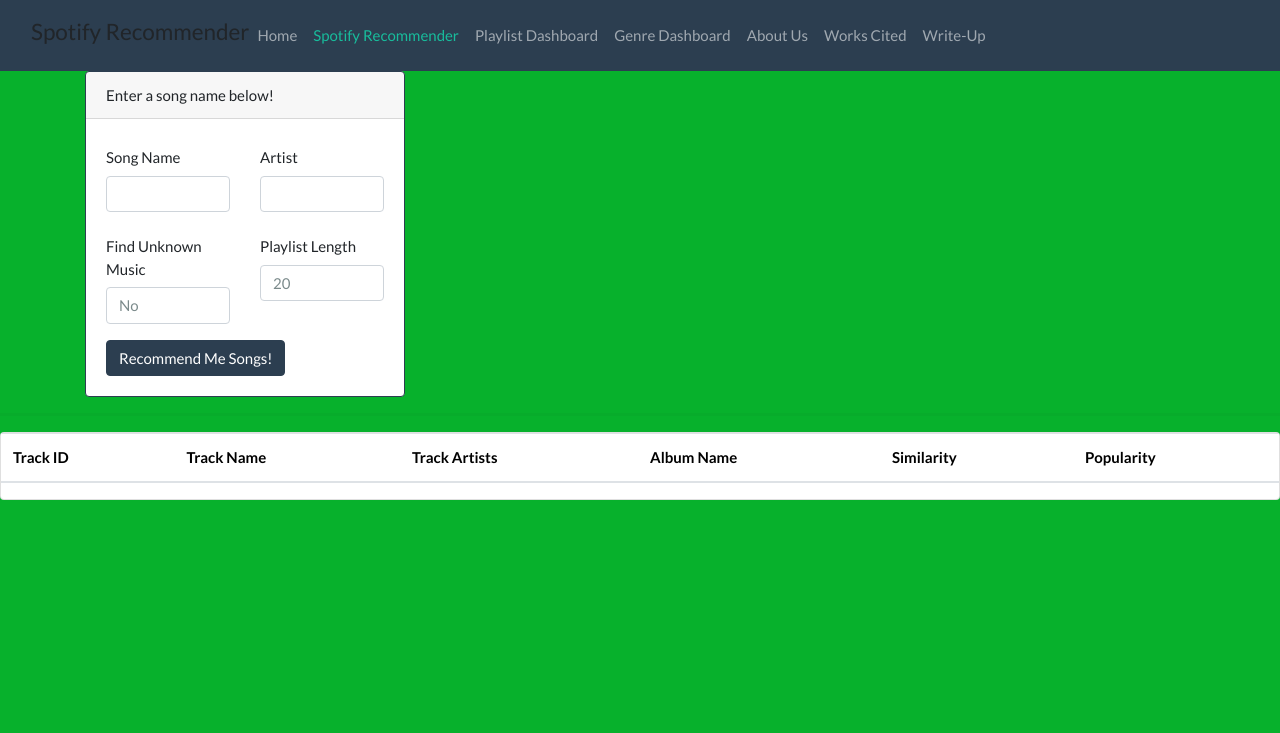
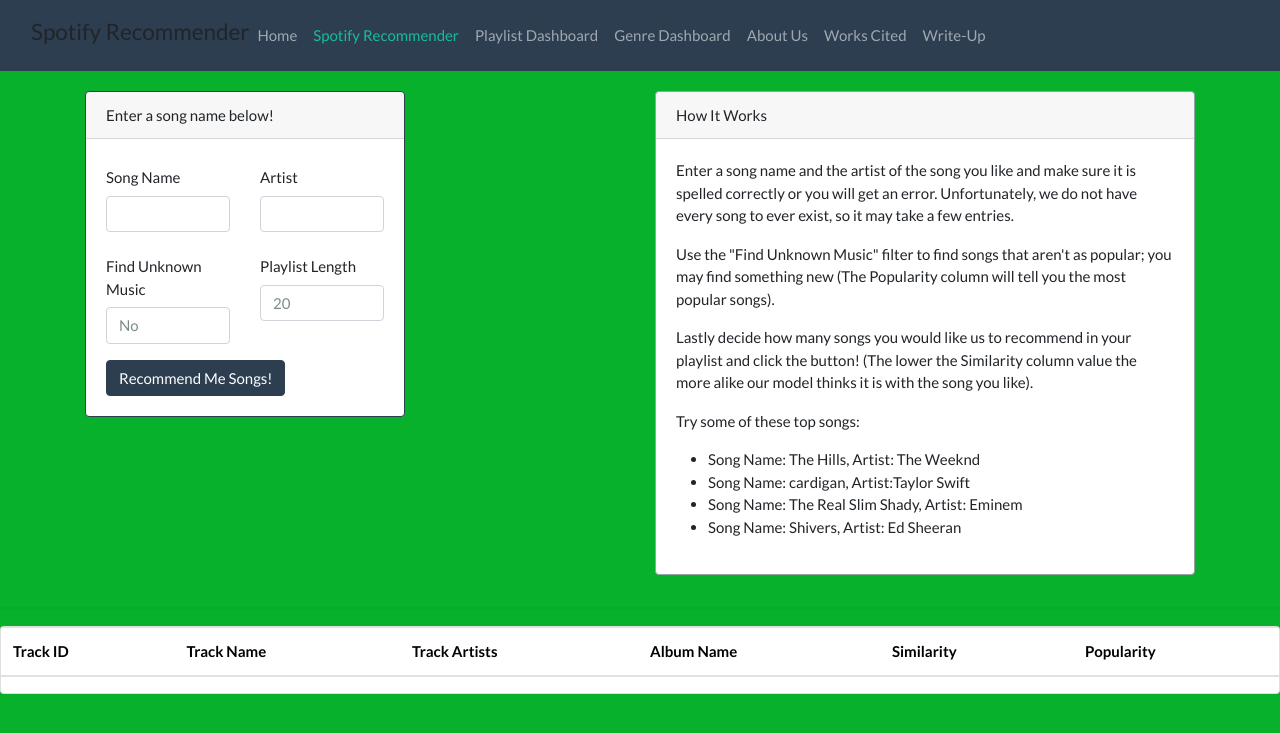
Before and after one commit to Cagan124/SMU-Project-4, a Flask app: page /spotify_recommender in a window 1280 px wide. Shown: the top 733 px of the page. Run offline with Flask 3, Linux system fonts and the light colour scheme; lists and menus that the app fills with data are empty; some libraries are stand-ins or nearby versions.

Commit message:
added details to recommender page

```diff
--- a/app/templates/spotify_recommender.html
+++ b/app/templates/spotify_recommender.html
@@ -1,11 +1,14 @@
 <!DOCTYPE html>
 <html lang="en">
+
 <head>
   <meta charset="utf-8">
   <title>Spotify Recommender</title>
   <!-- Bootstrap Code ******need js-->
-     <link href="https://cdn.jsdelivr.net/npm/bootstrap@5.3.0-alpha1/dist/css/bootstrap.min.css" rel="stylesheet" integrity="sha384-GLhlTQ8iRABdZLl6O3oVMWSktQOp6b7In1Zl3/Jr59b6EGGoI1aFkw7cmDA6j6gD" crossorigin="anonymous">
-     <link rel="stylesheet" href="https://cdn.jsdelivr.net/npm/bootswatch@4.5.2/dist/flatly/bootstrap.min.css"integrity="sha384qF/QmIAj5ZaYFAeQcrQ6bfVMAh4zZlrGwTPY7T/M+iTTLJqJBJjwwnsE5Y0mV7QK"crossorigin="anonymous">
+  <link href="https://cdn.jsdelivr.net/npm/bootstrap@5.3.0-alpha1/dist/css/bootstrap.min.css" rel="stylesheet"
+    integrity="sha384-GLhlTQ8iRABdZLl6O3oVMWSktQOp6b7In1Zl3/Jr59b6EGGoI1aFkw7cmDA6j6gD" crossorigin="anonymous">
+  <link rel="stylesheet" href="https://cdn.jsdelivr.net/npm/bootswatch@4.5.2/dist/flatly/bootstrap.min.css"
+    integrity="sha384qF/QmIAj5ZaYFAeQcrQ6bfVMAh4zZlrGwTPY7T/M+iTTLJqJBJjwwnsE5Y0mV7QK" crossorigin="anonymous">
   <!-- JQuery -->
   <script src="https://ajax.googleapis.com/ajax/libs/jquery/3.5.1/jquery.min.js"></script>
   <script src="https://cdn.datatables.net/1.11.5/js/jquery.dataTables.min.js"></script>
@@ -15,13 +18,21 @@
   <script type="text/javascript" src="../static/js/logic.js"></script>
   <!-- Our CSS -->
   <link rel="stylesheet" type="text/css" href="static/css/style.css">
+  <style>
+    .container {
+      margin-top: 20px;
+      /* Adjust the value as needed */
+    }
+  </style>
 </head>
+
 <body>
   <!-- Navigation bar -->
   <nav class="navbar navbar-expand-lg bg-primary" data-bs-theme="dark">
     <div class="container-fluid">
       <h4>Spotify Recommender</h4>
-      <button class="navbar-toggler" type="button" data-bs-toggle="collapse" data-bs-target="#navbarColor01" aria-controls="navbarColor01" aria-expanded="false" aria-label="Toggle navigation">
+      <button class="navbar-toggler" type="button" data-bs-toggle="collapse" data-bs-target="#navbarColor01"
+        aria-controls="navbarColor01" aria-expanded="false" aria-label="Toggle navigation">
         <span class="navbar-toggler-icon"></span>
       </button>
       <div class="collapse navbar-collapse" id="navbarColor01">
@@ -55,12 +66,13 @@
     </div>
   </nav>
   <div class="container">
+    <div class="row">
+        <div class="col-md-6">
             <div class="card border-primary mb-3" style="max-width: 20rem;">
                 <div class="card-header">Enter a song name below!</div>
                 <div class="card-body">
                     <div class="row">
                         <div class="col-md-6">
-
                             <div class="form-group">
                                 <label class="col-form-label" for="track_name">Song Name</label>
                                 <input type="text" class="form-control" value="" id="track_name">
@@ -71,17 +83,15 @@
                                 <label class="col-form-label" for="track_artist">Artist</label>
                                 <input type="text" class="form-control" value="" id="track_artist">
                             </div>
-
                         </div>
                     </div>
                     <div class="row">
                         <div class="col-md-6">
-
                             <div class="form-group">
                                 <label class="col-form-label" for="use_hipster">Find Unknown Music</label>
-                          <select class="form-control" id = "use_hipster">
-                              <option value = "yes">Yes</option>
-                              <option value = "no" selected>No</option>
+                                <select class="form-control" id="use_hipster">
+                                    <option value="yes">Yes</option>
+                                    <option value="no" selected>No</option>
                                 </select>
                             </div>
                         </div>
@@ -90,7 +100,6 @@
                                 <label class="col-form-label" for="playlist_length">Playlist Length</label>
                                 <input type="text" class="form-control" value="20" id="playlist_length">
                             </div>
-
                         </div>
                     </div>
                     <div class="row">
@@ -98,7 +107,26 @@
                             <button type="button" class="btn btn-primary" id="filter">Recommend Me Songs!</button>
                         </div>
                     </div>
-
+                </div>
+            </div>
+        </div>
+        <div class="col-md-6">
+            <div class="card border-secondary mb-3" style="max-width: 40rem;">
+                <div class="card-header">How It Works</div>
+                <div class="card-body">
+                    <p>Enter a song name and the artist of the song you like and make sure it is spelled correctly or you will get an error. Unfortunately, we do not have every song to ever exist, so it may take a few entries.</p>
+                    <p>Use the "Find Unknown Music" filter to find songs that aren't as popular; you may find something new (The Popularity column will tell you the most popular songs).</p>
+                    <p>Lastly decide how many songs you would like us to recommend in your playlist and click the button! (The lower the Similarity column value the more alike our model thinks it is with the song you like).</p>
+                    <p>Try some of these top songs:</p>
+                    <ul>
+                        <li>Song Name: The Hills, Artist: The Weeknd</li>
+                        <li>Song Name: cardigan, Artist:Taylor Swift </li>
+                        <li>Song Name: The Real Slim Shady, Artist: Eminem</li>
+                        <li>Song Name: Shivers, Artist: Ed Sheeran</li>
+                    </ul>
+                </div>
+            </div>
+        </div>
     </div>
 </div>
   </div>
@@ -126,4 +154,5 @@
   </div>
   </div>
 </body>
+
 </html>
```
Lines whose indentation alone changed are shown as unchanged.
